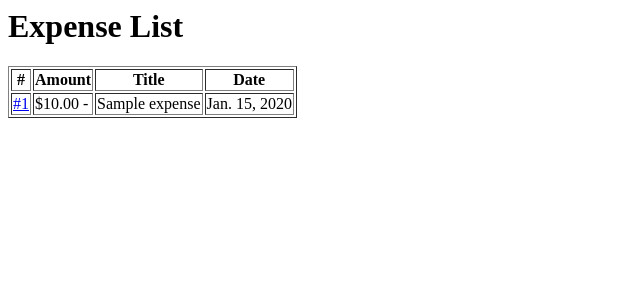
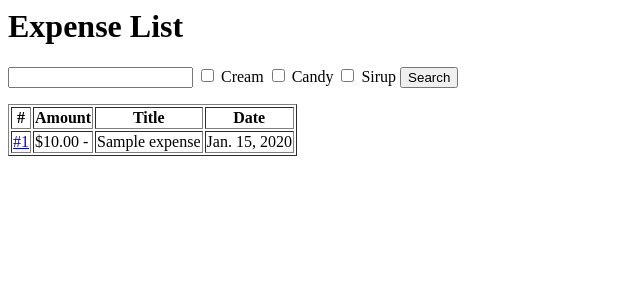
Before and after one commit to nonZero/MoneyMan, a Django app: page / in a window 1280 px wide. Shown: the top 300 px of the page, without its empty margins (0-640 px from the left). Run offline with Django 5.2, Linux system fonts and the light colour scheme; tables that the repository leaves empty hold one stand-in row (values such as "Sample post").

Commit message:
added search with GET form

```diff
--- a/expenses/templates/expenses/expense_detail.html
+++ b/expenses/templates/expenses/expense_detail.html
@@ -8,6 +8,6 @@
 
 {{ object.description|linebreaks }}
 
-<hr>
+<hr/>
 
 <a href="{% url "expenses:list" %}">Back to all expenses</a>
--- a/expenses/templates/expenses/expense_list.html
+++ b/expenses/templates/expenses/expense_list.html
@@ -2,7 +2,22 @@
     Expense List
 </h1>
 
-{#{{ month|safe }}#}
+<form>
+    <input type="search" name="q"/>
+    <label>
+        <input type="checkbox" name="toppings" value="1">
+        Cream
+    </label>
+    <label>
+        <input type="checkbox" name="toppings" value="2">
+        Candy
+    </label>
+    <label>
+        <input type="checkbox" name="toppings" value="3">
+        Sirup
+    </label>
+    <button>Search</button>
+</form>
 
 <table border="1">
     <tr>
--- a/expenses/views.py
+++ b/expenses/views.py
@@ -5,11 +5,16 @@ from .models import Expense
 
 
 def expense_list(request: HttpRequest):
+    qs = Expense.objects.order_by("-date")
+
+    if q := request.GET.get('q'):
+        qs = qs.filter(title__icontains=q)
+
     return render(
         request,
         "expenses/expense_list.html",
         {
-            "object_list": Expense.objects.order_by("-date")[:20],
+            "object_list": qs[:20],
         },
     )
 
```
